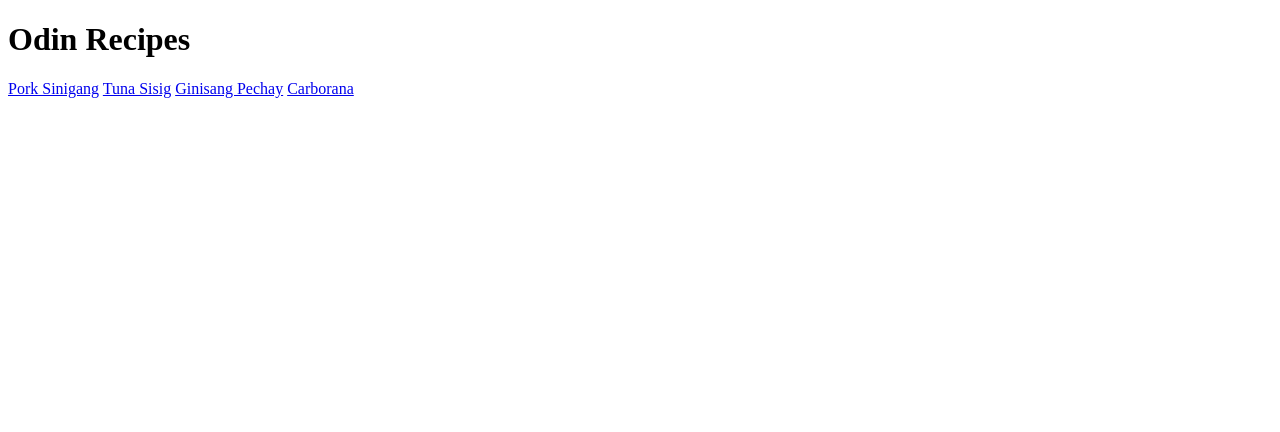
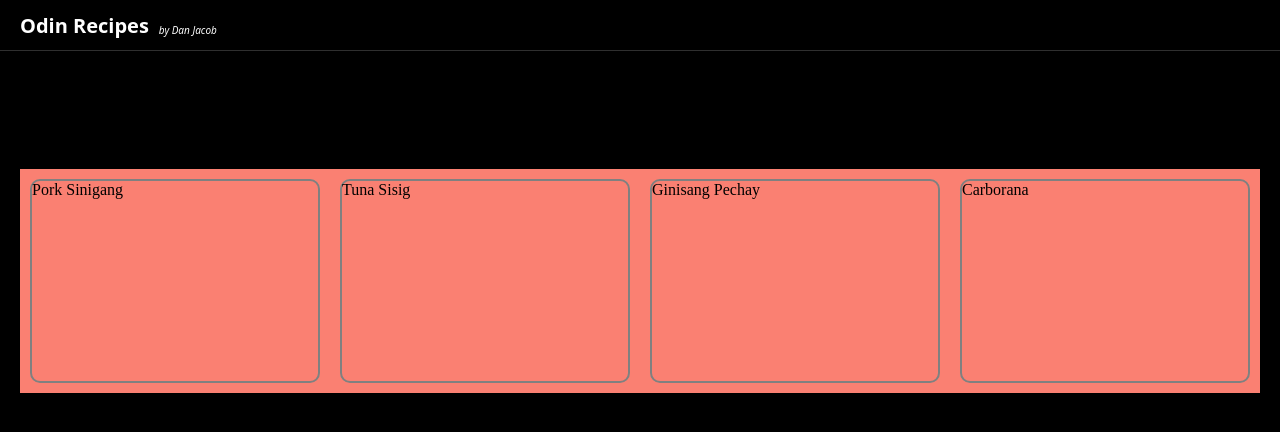
Before and after one commit to ishaun-is-dan/odin-recipes, a plain HTML site: page index.html in a window 1280 px wide. Drawn offline with Linux system fonts and the light colour scheme.

Commit message:
add header and selection body to home

```diff
--- a/index.html
+++ b/index.html
@@ -4,12 +4,42 @@
     <meta charset="UTF-8">
     <meta name="viewport" content="width=device-width, initial-scale=1.0">
     <title>Odin Recipe</title>
+    <link rel="stylesheet" href="style.css">
 </head>
 <body>
-    <h1>Odin Recipes</h1>
-    <a href="./recipes/pork-sinigang.html">Pork Sinigang</a>
-    <a href="./recipes/tuna-sisig.html">Tuna Sisig</a>
-    <a href="./recipes/ginisang-pechay.html">Ginisang Pechay</a>
-    <a href="./recipes/carbonara.html">Carborana</a>
+    <div class="header">
+        <h1>Odin Recipes</h1>
+        <p>by Dan Jacob</p>
+    </div>
+    <div class="hero">
+        <div class="odin-logo"></div>
+        <div class="about-odin-recipe">
+            <h1>Welcome!</h1>
+            <p>Hi... I'm Dan, The odin project thought me how to create websites like this one where I show some of my cooking recipes.</p>
+        </div>
+
+    </div>
+    <div class="recipe-selection">
+        <div class="recipe">
+            <a href="./recipes/pork-sinigang.html">Pork Sinigang</a>
+        </div>
+        <div class="recipe">
+            <a href="./recipes/tuna-sisig.html">Tuna Sisig</a>
+        </div>
+         <div class="recipe">
+            <a href="./recipes/ginisang-pechay.html">Ginisang Pechay</a>
+        </div>
+         <div class="recipe">
+            <a href="./recipes/carbonara.html">Carborana</a>
+        </div>
+
+
+
+    </div>
+
+
+
+
+
 </body>
 </html>
--- a/style.css
+++ b/style.css
@@ -0,0 +1,44 @@
+body{
+    margin: 0;
+    padding: 0;
+    background-color: black;
+}
+
+.header{
+    display: flex;
+    background-color: black;
+    color: white;
+    margin: 0;
+    padding: 0;
+    font-family: system-ui, -apple-system, BlinkMacSystemFont, 'Segoe UI', Roboto, Oxygen, Ubuntu, Cantarell, 'Open Sans', 'Helvetica Neue', sans-serif;
+    align-items: center;
+    padding-left: 20px;
+    height: 50px;
+    font-size: 10px;
+    border-bottom: 1px solid #3b3b3bce;
+    gap: 10px;
+}
+.header p{
+    font-style: italic;
+    padding-top: 10px;
+}
+
+a{
+    text-decoration: none;
+    color: black;
+}
+.recipe-selection{
+    background-color: salmon;
+    display: flex;
+    margin: 20px;
+    justify-content: space-between;
+    gap: 20px;
+    padding: 10px;
+}
+.recipe{
+    width: 300px;
+    height: 200px;
+    border: 2px solid gray;
+    border-radius: 10px;
+    display: flex;
+}
```
